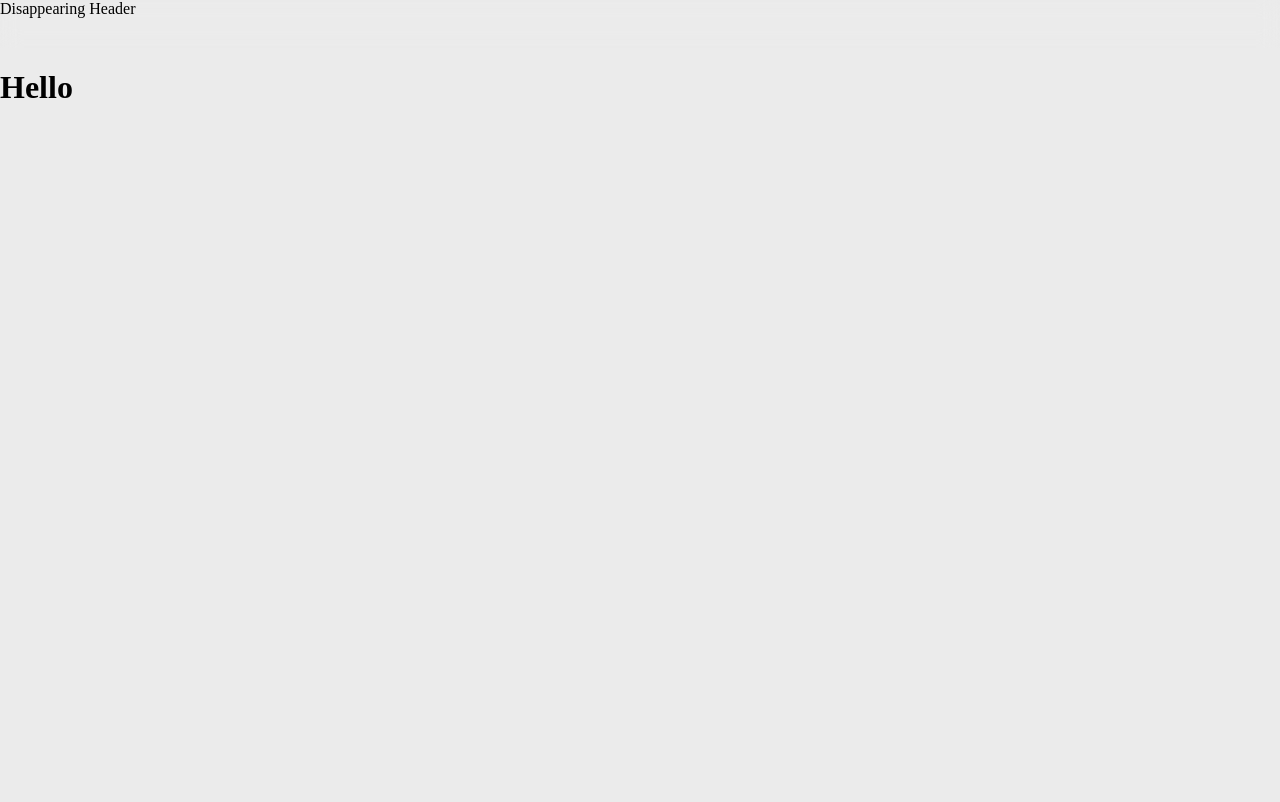
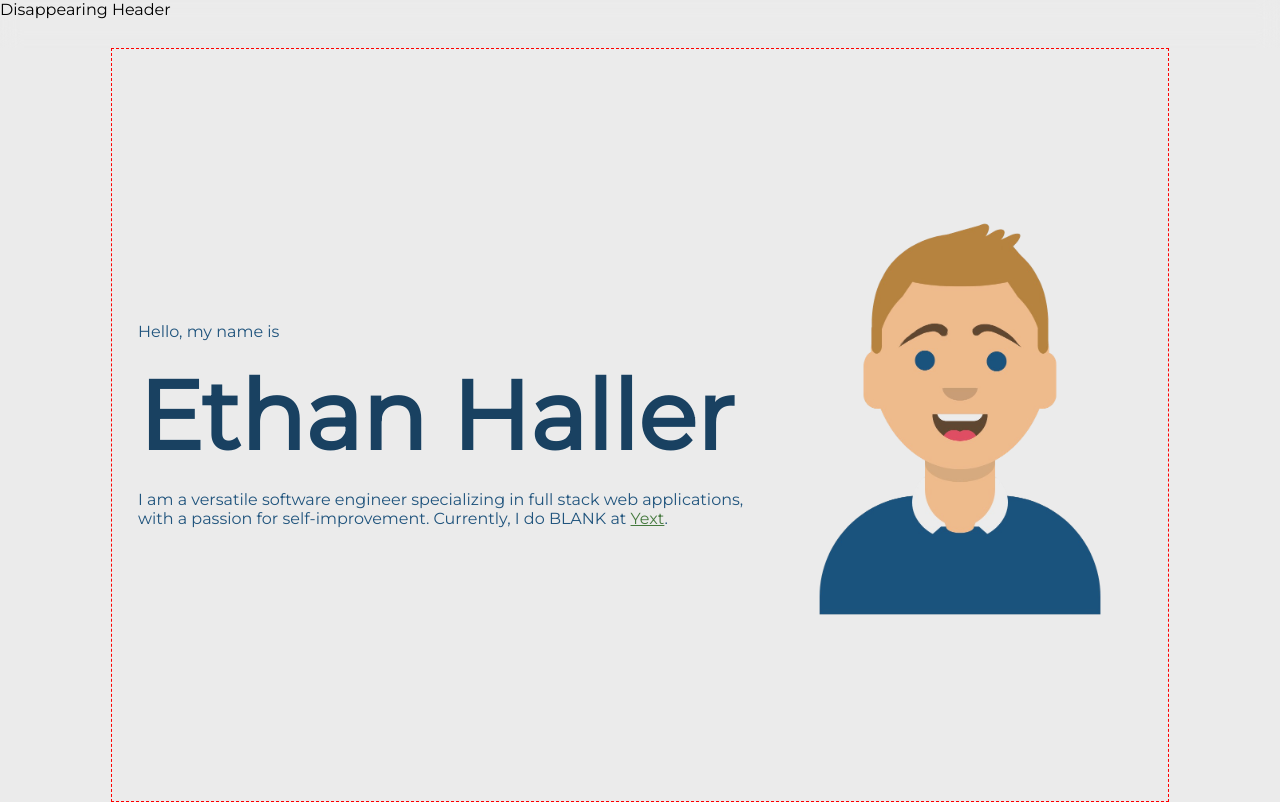
Before and after one commit to EthanHaller/Portfolio, a React (Vite) app: page / in a window 1280 px wide. Built offline with nearby package versions, Linux system fonts and the light colour scheme.

Commit message:
feature: create homepage and style

```diff
--- a/src/Home.jsx
+++ b/src/Home.jsx
@@ -1,11 +1,23 @@
 import { useState } from "react"
+import avatar from "./images/avatar.png"
+import "./styles/home.css"
 
 function Home() {
-	const [count, setCount] = useState(0)
-
 	return (
 		<>
-			<h1>Hello</h1>
+			<div className="home-block">
+				<div className="home-text">
+					<p className="hello-text">Hello, my name is </p>
+					<h1 className="name">Ethan Haller</h1>
+					<p className="motto-text">
+						I am a versatile software engineer specializing in full stack web applications, with a passion for self-improvement. Currently, I do
+						BLANK at <a href="https://www.yext.com/">Yext</a>.
+					</p>
+				</div>
+				<div className="home-picture">
+					<img src={avatar} alt="avatar" className="avatar"></img>
+				</div>
+			</div>
 		</>
 	)
 }
--- /dev/null
+++ b/src/styles/home.css
@@ -0,0 +1,43 @@
+p {
+	color: var(--text-secondary);
+	margin: 0;
+}
+
+h1 {
+	color: var(--text-primary);
+	font-size: min(6em, 10vw);
+	font-weight: 900;
+	margin: 0;
+}
+
+.home-block {
+	border: 1px dashed red;
+	height: calc(100vh - 3rem);
+	max-width: 1000px;
+	min-width: 80vw;
+	margin: auto;
+	padding-inline: 1rem;
+	display: flex;
+	justify-content: center;
+	align-items: center;
+	flex-wrap: wrap;
+}
+
+.home-text {
+	align-self: center;
+	min-width: 400px;
+	max-width: 40rem;
+}
+
+.name {
+	margin-top: 1rem;
+	margin-bottom: 1rem;
+}
+
+.avatar {
+	height: auto;
+	max-width: 300px;
+	margin-top: auto;
+	margin-bottom: auto;
+	margin-inline: 2rem;
+}
--- a/src/theme.css
+++ b/src/theme.css
@@ -1,3 +1,5 @@
+@import url("https://fonts.googleapis.com/css2?family=Montserrat&display=swap");
+
 :root {
 	color-scheme: light dark;
 }
@@ -5,30 +7,34 @@
 @media (prefers-color-scheme: dark) {
 	:root {
 		--bg-primary: #194161;
-    --bg-secondary: #20547D;
-    --accent-primary: #8CC084;
-    --accent-secondary: #45793E;
-    --text-primary: #EBEBEB;
-    --text-secondary: #CCCCCC;
+		--bg-secondary: #20547d;
+		--accent-primary: #8cc084;
+		--accent-secondary: #45793e;
+		--text-primary: #ebebeb;
+		--text-secondary: #cccccc;
 	}
 }
 
 @media (prefers-color-scheme: light) {
 	:root {
-    --bg-primary: #EBEBEB;
-    --bg-secondary: #CCCCCC;
-    --accent-primary: #45793E;
-    --accent-secondary: #8CC084;
+		--bg-primary: #ebebeb;
+		--bg-secondary: #cccccc;
+		--accent-primary: #45793e;
+		--accent-secondary: #8cc084;
 		--text-primary: #194161;
-    --text-secondary: #20547D;
+		--text-secondary: #20547d;
 	}
 }
 
-
 :root {
 	background-color: var(--bg-primary);
+	font-family: "Montserrat", sans-serif;
 }
 
 body {
 	margin: 0;
 }
+
+a {
+	color: var(--accent-primary);
+}
```
Also changed, not shown: src/images/avatar.png (added). Lines whose indentation alone changed are shown as unchanged.
